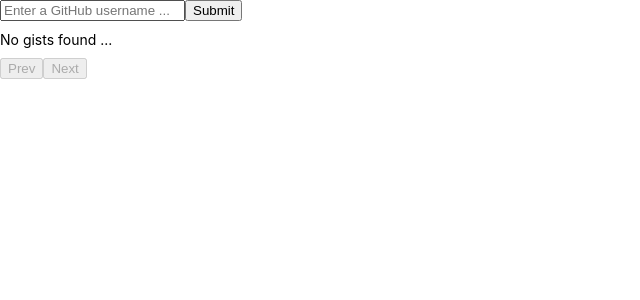
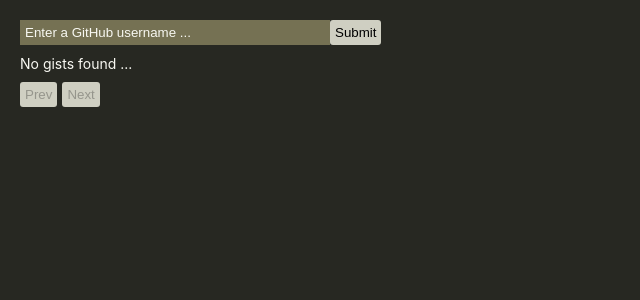
Before and after one commit to MstrZhang/gist-viewer, a React (Create React App) app: page / in a window 1280 px wide. Shown: the top 300 px of the page, without its empty margins (0-640 px from the left). Built offline with nearby package versions, Linux system fonts and the light colour scheme.

Commit message:
improve ui

```diff
--- a/src/App.css
+++ b/src/App.css
@@ -1,38 +1,5 @@
-.App {
-  text-align: center;
+.container {
+  margin: 20px;
+  width: 600px;
+  position: relative;
 }
-
-.App-logo {
-  height: 40vmin;
-  pointer-events: none;
-}
-
-@media (prefers-reduced-motion: no-preference) {
-  .App-logo {
-    animation: App-logo-spin infinite 20s linear;
-  }
-}
-
-.App-header {
-  background-color: #282c34;
-  min-height: 100vh;
-  display: flex;
-  flex-direction: column;
-  align-items: center;
-  justify-content: center;
-  font-size: calc(10px + 2vmin);
-  color: white;
-}
-
-.App-link {
-  color: #61dafb;
-}
-
-@keyframes App-logo-spin {
-  from {
-    transform: rotate(0deg);
-  }
-  to {
-    transform: rotate(360deg);
-  }
-}
--- a/src/App.tsx
+++ b/src/App.tsx
@@ -7,7 +7,9 @@ const App = () => {
   axios.defaults.headers.common.Authorization = `token ${process.env.REACT_APP_GITHUB_TOKEN}`;
 
   return (
-    <SearchBar />
+    <div className="container">
+      <SearchBar />
+    </div>
   );
 };
 
--- a/src/components/GistForks.css
+++ b/src/components/GistForks.css
@@ -7,3 +7,7 @@
   image-rendering: crisp-edges;
   -ms-interpolation-mode: nearest-neighbor;
 }
+
+.forks--wrapper {
+  margin-top: 15px;
+}
--- a/src/components/GistForks.tsx
+++ b/src/components/GistForks.tsx
@@ -25,17 +25,17 @@ const GistForks = (props: any) => {
   }, [gistId]);
 
   return (
-    <div>
+    <>
       {forkList.length > 0 && (
-        <>
+        <div className="forks--wrapper">
           {forkList.map((fork: any) => (
             <a key={fork.forkId} href={fork.forkUrl} target="_blank" rel="noopener noreferrer">
               <img className="avatar" src={fork.avatar} alt={fork.username} />
             </a>
           ))}
-        </>
+        </div>
       )}
-    </div>
+    </>
   );
 };
 
--- a/src/components/SearchBar.tsx
+++ b/src/components/SearchBar.tsx
@@ -32,6 +32,7 @@ const SearchBar = () => {
         <input type="text" name="searchBar" onChange={(event) => setUsername(event.target.value)} placeholder="Enter a GitHub username ..." />
         <button
           type="button"
+          className="button--primary"
           onClick={() => {
             searchByUsername();
             setCurrentUser(username);
--- a/src/components/SearchPagination.tsx
+++ b/src/components/SearchPagination.tsx
@@ -39,6 +39,7 @@ const SearchPagination = (props: any) => {
     <div>
       <button
         type="button"
+        className="button--primary"
         disabled={!(currentPage > 1)}
         onClick={() => {
           onPageChange(currentPage - 1);
@@ -49,6 +50,7 @@ const SearchPagination = (props: any) => {
       </button>
       <button
         type="button"
+        className="button--primary"
         disabled={!enableNext}
         onClick={() => {
           onPageChange(currentPage + 1);
--- a/src/components/SearchResults.css
+++ b/src/components/SearchResults.css
@@ -1,13 +1,26 @@
 .gist--section {
-  border: 1px solid #000;
+  background-color: #3e3d32;
   margin: 10px 0;
   padding: 10px;
-  max-width: 600px;
+  width: 100%;
   word-wrap: break-word;
 }
 
 .gist--item {
-  margin: 5px 0;
+  margin: 10px 0;
+}
+
+.gist--bubble {
+  display: inline-block;
+  border-radius: 50%;
+  width: 10px;
+  height: 10px;
+  margin: 5px 2px 0 0;
+}
+.gist--bubble-description {
+  font-size: 12px;
+  font-weight: 600;
+  font-family: 'Courier New', Courier, monospace;
 }
 
 .gist--description {
--- a/src/components/SearchResults.tsx
+++ b/src/components/SearchResults.tsx
@@ -15,13 +15,13 @@ const SearchResults = (props: any) => {
               <small className="gist--description">{gist.description || '(no description)'}</small>
               {Object.keys(gist.files).map((file: any) => (
                 <div key={gist.files[file].raw_url} className="gist--item">
-                  <small className="gist--badge" style={{ backgroundColor: GIST_TYPES[gist.files[file].language] || '#ccc' }}>
-                    {gist.files[file].language || 'Other'}
-                  </small>
-                    &nbsp;
                   <a href={gist.files[file].raw_url} target="_blank" rel="noopener noreferrer">
                     <span>{gist.files[file].filename}</span>
                   </a>
+                  <div className="gist--bubble-wrapper">
+                    <span className="gist--bubble" style={{ backgroundColor: GIST_TYPES[gist.files[file].language] || '#ccc' }} />
+                    <span className="gist--bubble-description">{ gist.files[file].language || 'Other' }</span>
+                  </div>
                 </div>
               ))}
               <GistForks gistId={gist.id} />
--- a/src/index.css
+++ b/src/index.css
@@ -1,5 +1,7 @@
 body {
   margin: 0;
+  background-color: #272822;
+  color: #F8F8F2;
   font-size: 14px;
   font-family: -apple-system, BlinkMacSystemFont, 'Segoe UI', 'Roboto', 'Oxygen',
     'Ubuntu', 'Cantarell', 'Fira Sans', 'Droid Sans', 'Helvetica Neue',
@@ -15,8 +17,28 @@ code {
 
 a {
   text-decoration: none;
-  color: #000;
+  color: #F8F8F2;
 }
 a:hover {
-  color: #666;
+  color: #b6b6b3;
 }
+
+button {
+  border-radius: 3px;
+  padding: 5px;
+  margin-right: 5px;
+  border: none;
+  background-color: #cfcfc2;
+  cursor: pointer;
+}
+
+input[type="text"] {
+  border: none;
+  padding: 5px;
+  width: 50%;
+  background-color: #757153;
+  color: #F8F8F2;
+}
+::placeholder {
+  color: #F8F8F2;
+}
```
Also changed, not shown: src/components/SearchBar.css (line endings or trailing spaces).
